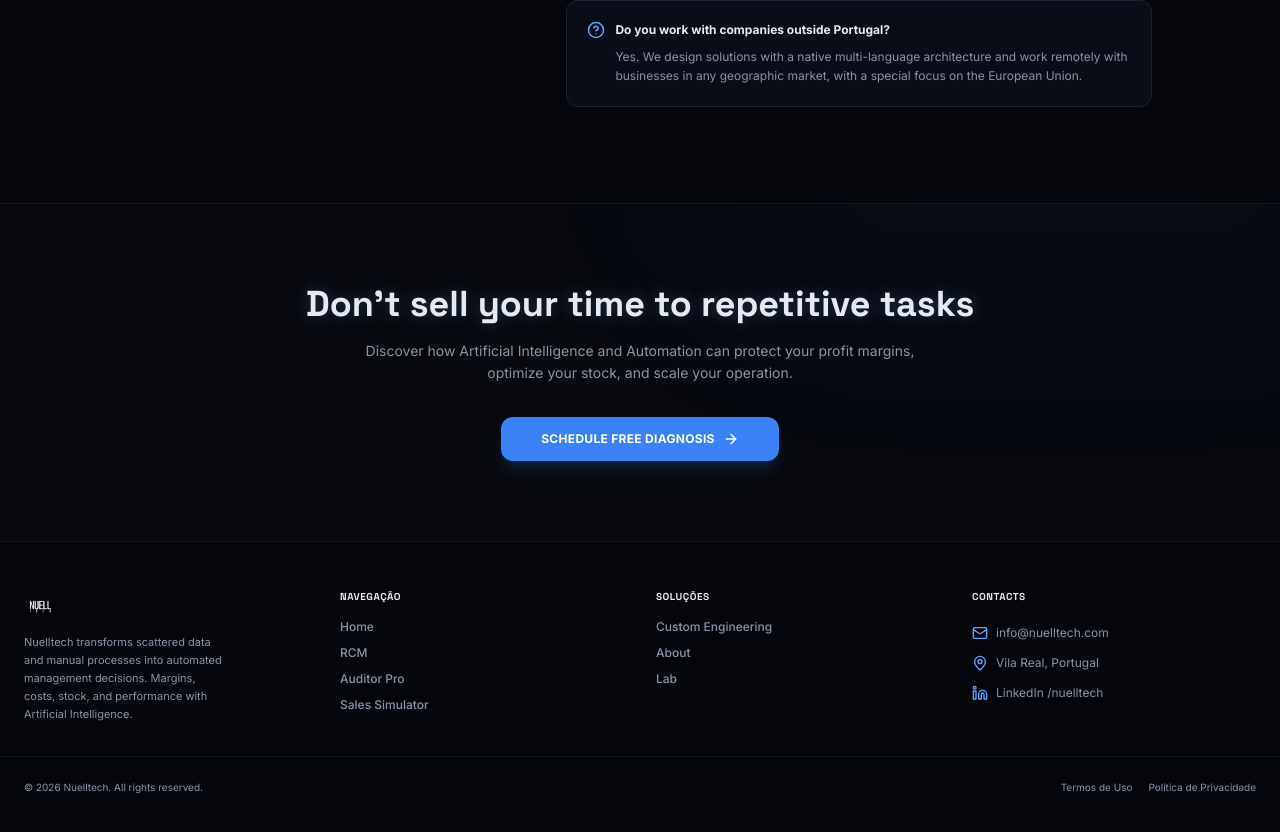
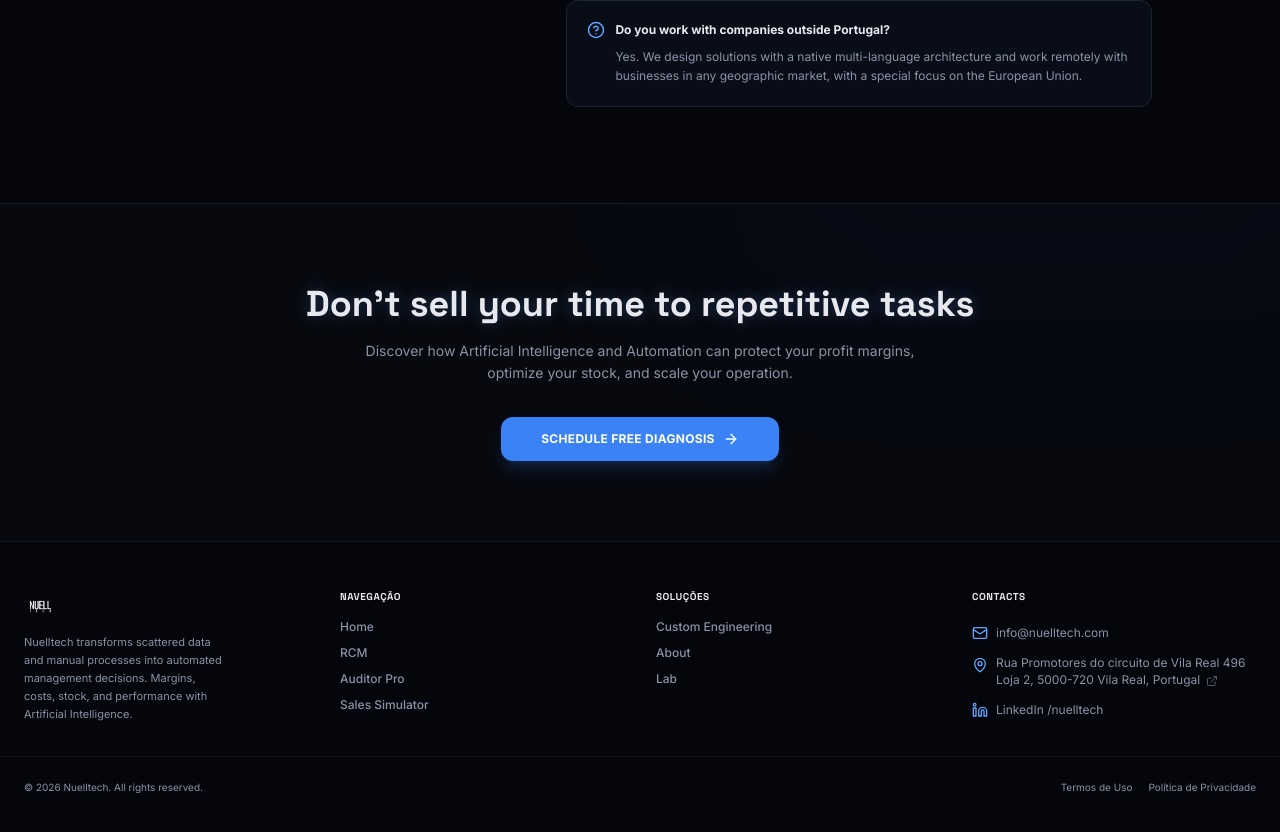
Before and after one commit to Nuelltech/nuelltech, a Next.js app: page /en in a window 1280 px wide. Shown: the part 6909-7741 px from the top of the page. Built offline with nearby package versions, Linux system fonts and the light colour scheme; no server answers.

Commit message:
feat: add full company address and clickable Google Maps link in footer, update JSON-LD schema

```diff
--- a/src/app/[lang]/page.tsx
+++ b/src/app/[lang]/page.tsx
@@ -95,6 +95,8 @@ export default async function Page({
             'description': dict.meta.description,
             'address': {
               '@type': 'PostalAddress',
+              'streetAddress': 'Rua Promotores do circuito de Vila Real 496 Loja 2',
+              'postalCode': '5000-720',
               'addressLocality': 'Vila Real',
               'addressCountry': 'PT',
             },
--- a/src/components/Footer.tsx
+++ b/src/components/Footer.tsx
@@ -3,7 +3,7 @@
 import React from 'react';
 import Link from 'next/link';
 import Image from 'next/image';
-import { Mail, MapPin } from 'lucide-react';
+import { Mail, MapPin, ExternalLink } from 'lucide-react';
 
 const LinkedinIcon = (props: React.SVGProps<SVGSVGElement>) => (
   <svg
@@ -105,10 +105,19 @@ export default function Footer({ lang, dict }: FooterProps) {
             <span>info@nuelltech.com</span>
           </a>
 
-          <div className="flex items-center gap-2 w-max">
-            <MapPin className="w-4 h-4 text-brand-accent-soft" />
-            <span>{dict.footer.location}</span>
-          </div>
+          <a
+            href="https://www.google.com/maps/search/?api=1&query=Rua+Promotores+do+circuito+de+Vila+Real+496+Loja+2+5000-720+Vila+Real"
+            target="_blank"
+            rel="noopener noreferrer"
+            className="flex items-start gap-2 hover:text-brand-ink transition group max-w-xs text-xs"
+            title={lang === 'pt' ? 'Abrir no Google Maps' : 'Open in Google Maps'}
+          >
+            <MapPin className="w-4 h-4 text-brand-accent-soft shrink-0 mt-0.5 group-hover:scale-110 transition duration-150" />
+            <span className="leading-snug">
+              {dict.footer.location}
+              <ExternalLink className="w-3 h-3 inline-block ml-1.5 opacity-60 group-hover:opacity-100 transition" />
+            </span>
+          </a>
 
           <a
             href="https://linkedin.com/company/nuelltech"
--- a/src/i18n/locales/en.json
+++ b/src/i18n/locales/en.json
@@ -87,7 +87,7 @@
   },
   "footer": {
     "contacts": "Contacts",
-    "location": "Vila Real, Portugal",
+    "location": "Rua Promotores do circuito de Vila Real 496 Loja 2, 5000-720 Vila Real, Portugal",
     "rights": "© 2026 Nuelltech. All rights reserved."
   }
 }
--- a/src/i18n/locales/pt.json
+++ b/src/i18n/locales/pt.json
@@ -87,7 +87,7 @@
   },
   "footer": {
     "contacts": "Contactos",
-    "location": "Vila Real, Portugal",
+    "location": "Rua Promotores do circuito de Vila Real 496 Loja 2, 5000-720 Vila Real",
     "rights": "© 2026 Nuelltech. Todos os direitos reservados."
   }
 }
```
